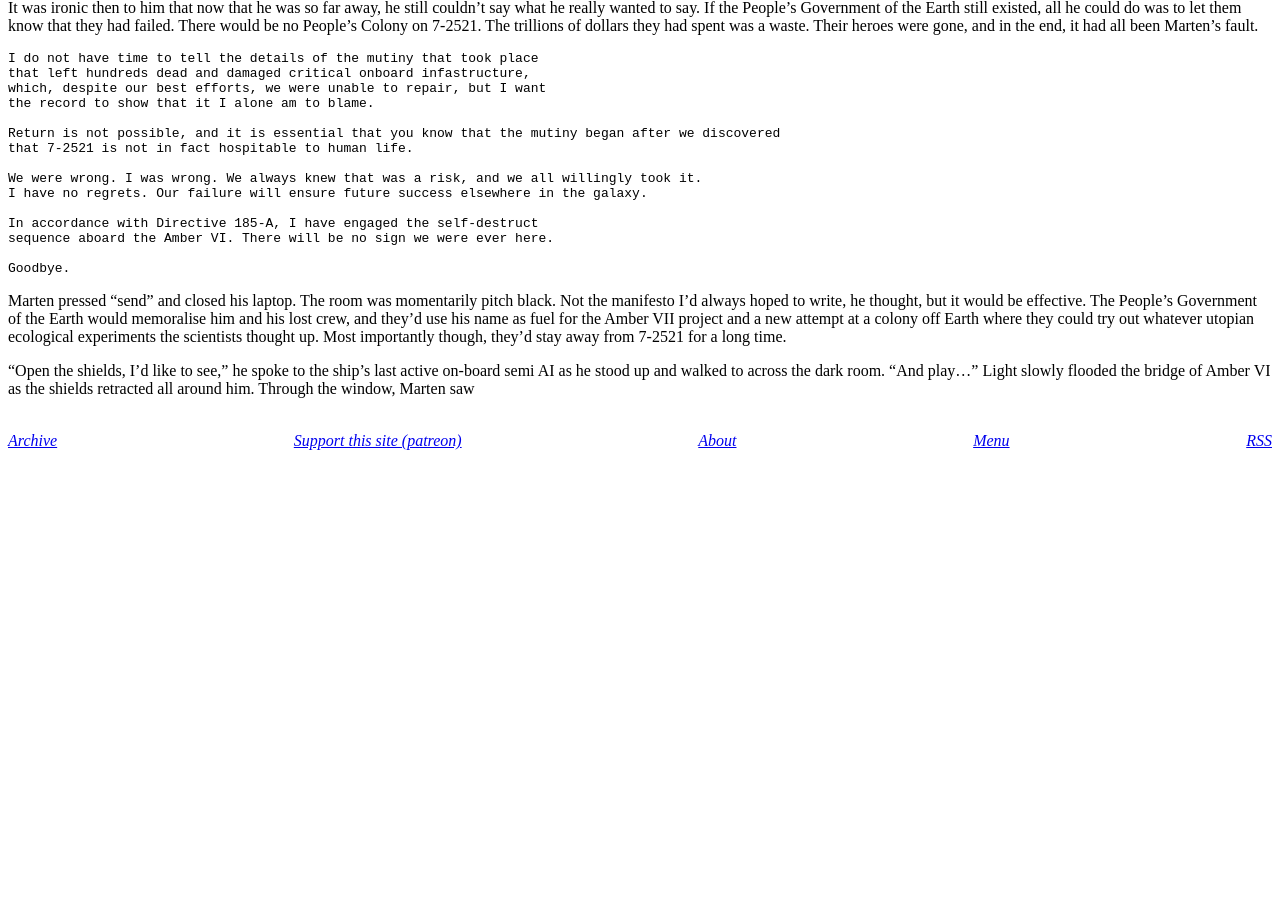
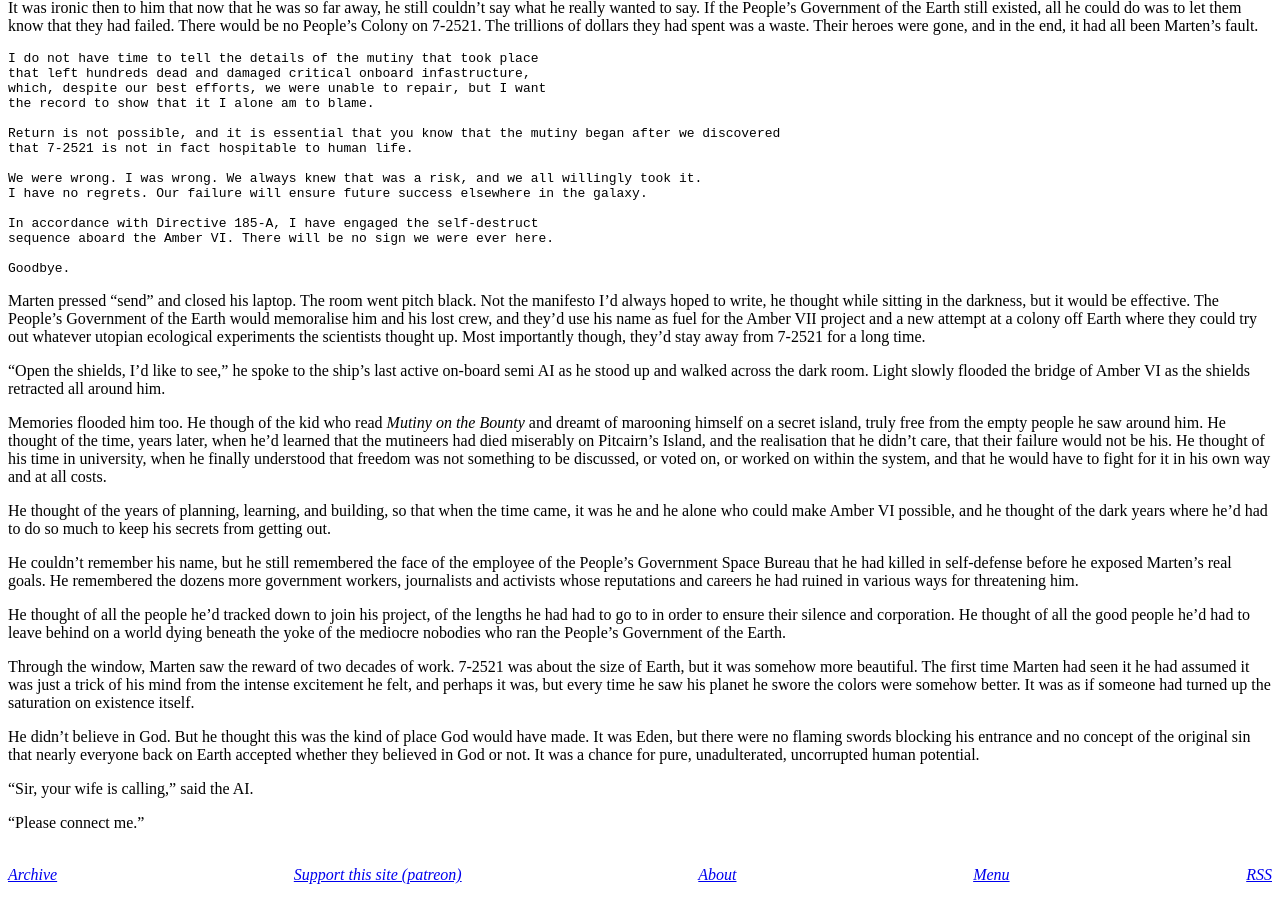
Before and after one commit to derykmakgill/website, a Jekyll site: the page built from story.md, in a window 1280 px wide and 900 px high, scrolled down 631 px. Built offline with Jekyll 4.4.1, drawn with Linux system fonts in a browser that asks for light colours; before the commit the page ends 1097 px from its top, so only the background shows below that.

Commit message:
Update story.md

````diff
--- a/story.md
+++ b/story.md
@@ -50,7 +50,22 @@ sequence aboard the Amber VI. There will be no sign we were ever here.
 Goodbye.
 ```
 
-Marten pressed "send" and closed his laptop. The room was momentarily pitch black. Not the manifesto I'd always hoped to write, he thought, but
-it would be effective. The People's Government of the Earth would memoralise him and his lost crew, and they'd use his name as fuel for the Amber VII project and a new attempt at a colony off Earth where they could try out whatever utopian ecological experiments the scientists thought up. Most importantly though, they'd stay away from 7-2521 for a long time.
+Marten pressed "send" and closed his laptop. The room went pitch black. Not the manifesto I'd always hoped to write, he thought while sitting in the darkness, but it would be effective. The People's Government of the Earth would memoralise him and his lost crew, and they'd use his name as fuel for the Amber VII project and a new attempt at a colony off Earth where they could try out whatever utopian ecological experiments the scientists thought up. Most importantly though, they'd stay away from 7-2521 for a long time.
 
-"Open the shields, I'd like to see," he spoke to the ship's last active on-board semi AI as he stood up and walked to across the dark room. "And play..." Light slowly flooded the bridge of Amber VI as the shields retracted all around him. Through the window, Marten saw
+"Open the shields, I'd like to see," he spoke to the ship's last active on-board semi AI as he stood up and walked across the dark room. Light slowly flooded the bridge of Amber VI as the shields retracted all around him.
+
+Memories flooded him too. He though of the kid who read *Mutiny on the Bounty* and dreamt of marooning himself on a secret island, truly free from the empty people he saw around him. He thought of the time, years later, when he'd learned that the mutineers had died miserably on Pitcairn's Island, and the realisation that he didn't care, that their failure would not be his. He thought of his time in university, when he finally understood that freedom was not something to be discussed, or voted on, or worked on within the system, and that he would have to fight for it in his own way and at all costs.
+
+He thought of the years of planning, learning, and building, so that when the time came, it was he and he alone who could make Amber VI possible, and he thought of the dark years where he'd had to do so much to keep his secrets from getting out.
+
+He couldn't remember his name, but he still remembered the face of the employee of the People's Government Space Bureau that he had killed in self-defense before he exposed Marten's real goals. He remembered the dozens more government workers, journalists and activists whose reputations and careers he had ruined in various ways for threatening him.
+
+He thought of all the people he'd tracked down to join his project, of the lengths he had had to go to in order to ensure their silence and corporation. He thought of all the good people he'd had to leave behind on a world dying beneath the yoke of the mediocre nobodies who ran the People's Government of the Earth.
+
+Through the window, Marten saw the reward of two decades of work. 7-2521 was about the size of Earth, but it was somehow more beautiful. The first time Marten had seen it he had assumed it was just a trick of his mind from the intense excitement he felt, and perhaps it was, but every time he saw his planet he swore the colors were somehow better. It was as if someone had turned up the saturation on existence itself.
+
+He didn't believe in God. But he thought this was the kind of place God would have made. It was Eden, but there were no flaming swords blocking his entrance and no concept of the original sin that nearly everyone back on Earth accepted whether they believed in God or not. It was a chance for pure, unadulterated, uncorrupted human potential.
+
+"Sir, your wife is calling," said the AI.
+
+"Please connect me."
````
